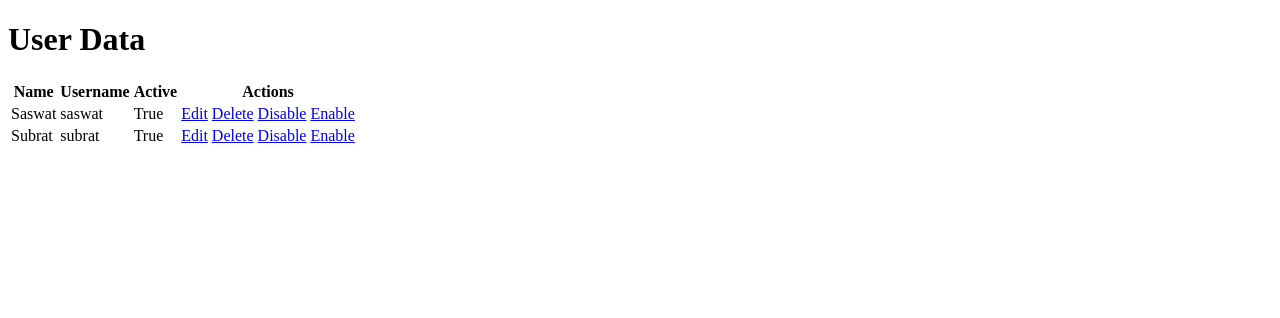
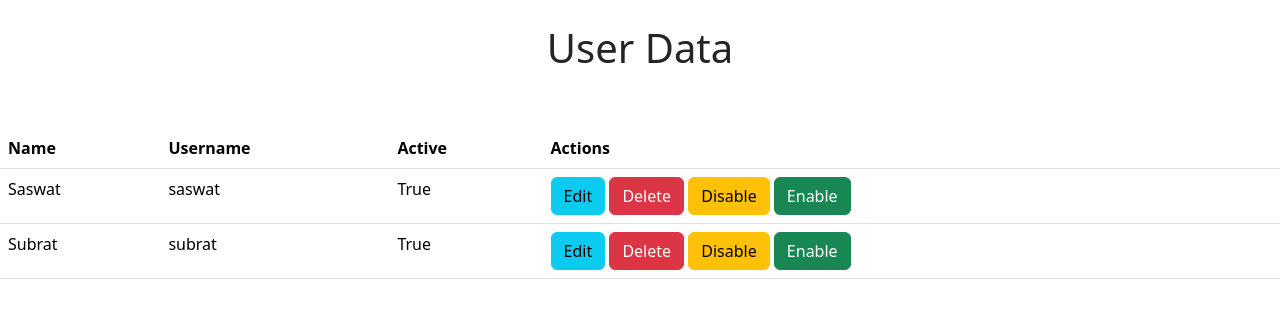
Before and after one commit to Saswat-Kumar-Pradhan/apcosys_full_stack_task, a Django app: page /admindashboard/ in a window 1280 px wide. Shown: the top 318 px of the page. Run offline with Django 4.2, Linux system fonts and the light colour scheme; data comes from the database, SQL or seed files in the repository.

Commit message:
Update dashboard_admin.html

```diff
--- a/templates/dashboard_admin.html
+++ b/templates/dashboard_admin.html
@@ -4,10 +4,12 @@
     <meta charset="UTF-8">
     <meta name="viewport" content="width=device-width, initial-scale=1.0">
     <title>Admin Dashboard</title>
+    <link href="https://cdn.jsdelivr.net/npm/bootstrap@5.3.2/dist/css/bootstrap.min.css" rel="stylesheet" integrity="sha384-T3c6CoIi6uLrA9TneNEoa7RxnatzjcDSCmG1MXxSR1GAsXEV/Dwwykc2MPK8M2HN" crossorigin="anonymous">
+    <script src="https://cdn.jsdelivr.net/npm/bootstrap@5.3.2/dist/js/bootstrap.bundle.min.js" integrity="sha384-C6RzsynM9kWDrMNeT87bh95OGNyZPhcTNXj1NW7RuBCsyN/o0jlpcV8Qyq46cDfL" crossorigin="anonymous"></script>
 </head>
 <body>
-    <h1>User Data</h1>
-    <table>
+    <br><h1 class="text-center">User Data</h1><br><br>
+    <table class="table">
         <thead>
             <tr>
                 <th>Name</th>
@@ -23,10 +25,10 @@
                 <td>{{ user.username }}</td>
                 <td>{{ user.active }}</td>
                 <td>
-                    <a href="{% url 'edit_user' user.id %}">Edit</a>
-                    <a href="{% url 'delete_user' user.id %}">Delete</a>
-                    <a href="{% url 'disable_user' user.id %}">Disable</a>
-                    <a href="{% url 'enable_user' user.id %}">Enable</a>
+                    <a href="{% url 'edit_user' user.id %}" class="btn btn-info">Edit</a>
+                    <a href="{% url 'delete_user' user.id %}" class="btn btn-danger">Delete</a>
+                    <a href="{% url 'disable_user' user.id %}" class="btn btn-warning">Disable</a>
+                    <a href="{% url 'enable_user' user.id %}" class="btn btn-success">Enable</a>
                 </td>
             </tr>
             {% endfor %}
```
